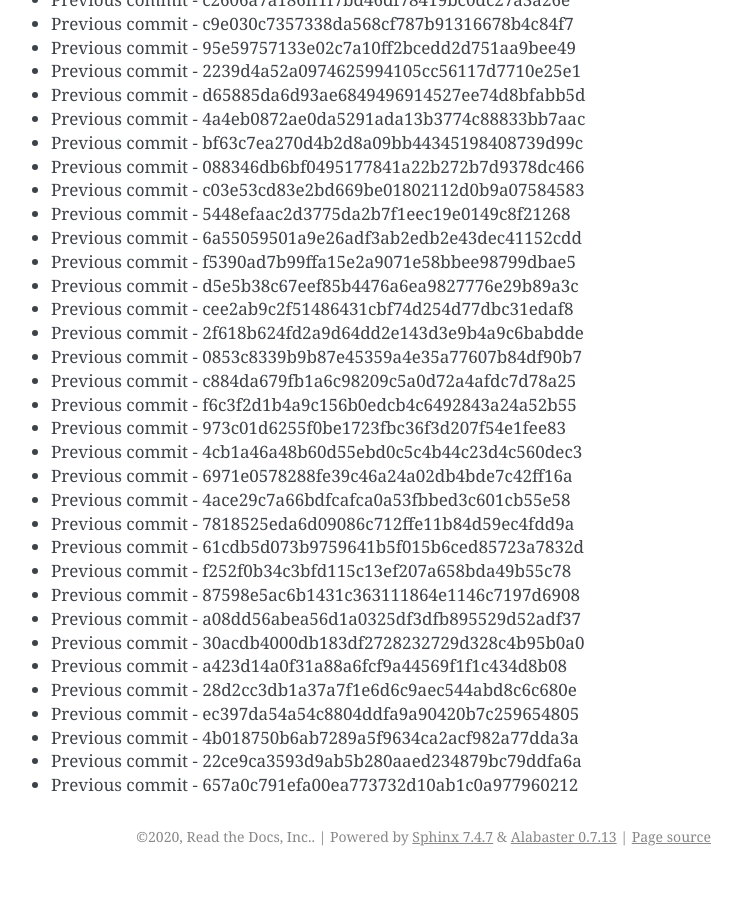
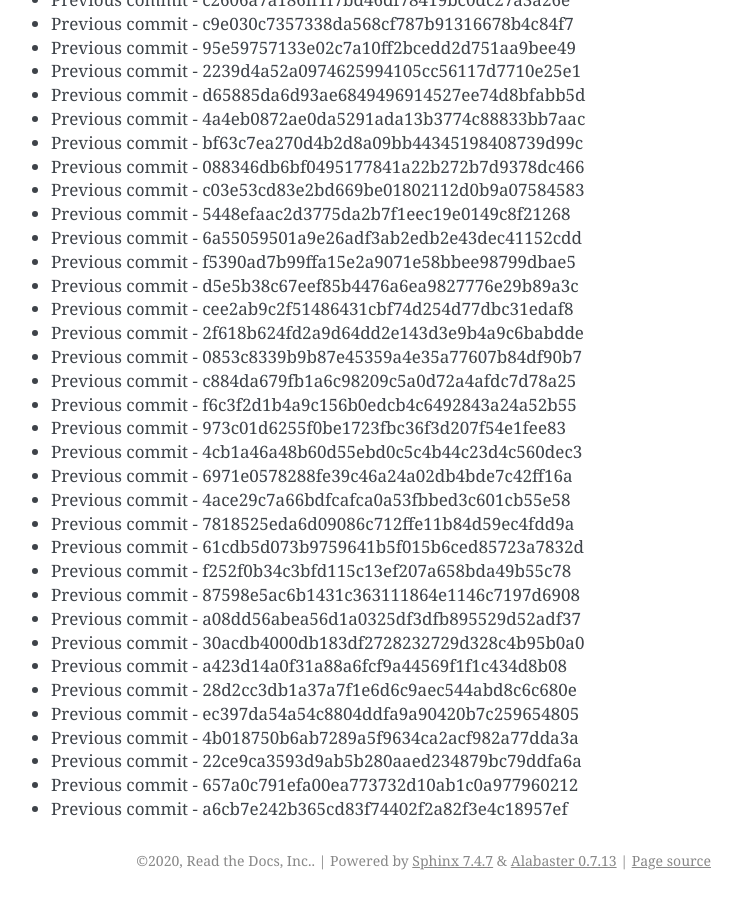
Before and after one commit to readthedocs/rtd-git-stresstest, a Sphinx documentation site: the page built from docs/updates.rst, in a window 1280 px wide and 900 px high, scrolled down 24619 px. Shown: the whole window, without its empty margins (399-1141 px from the left). Built offline with Sphinx 7.4.7, drawn with Linux system fonts in a browser that asks for light colours; before the commit the page ends 25495 px from its top, so only the background shows below that.

Commit message:
Generating commit from previous: a6cb7e242b365cd83f74402f2a82f3e4c18957ef

```diff
--- a/docs/updates.rst
+++ b/docs/updates.rst
@@ -1066,3 +1066,4 @@ It can be tested for any performance characteristics.
 * Previous commit - 4b018750b6ab7289a5f9634ca2acf982a77dda3a
 * Previous commit - 22ce9ca3593d9ab5b280aaed234879bc79ddfa6a
 * Previous commit - 657a0c791efa00ea773732d10ab1c0a977960212
+* Previous commit - a6cb7e242b365cd83f74402f2a82f3e4c18957ef
```
